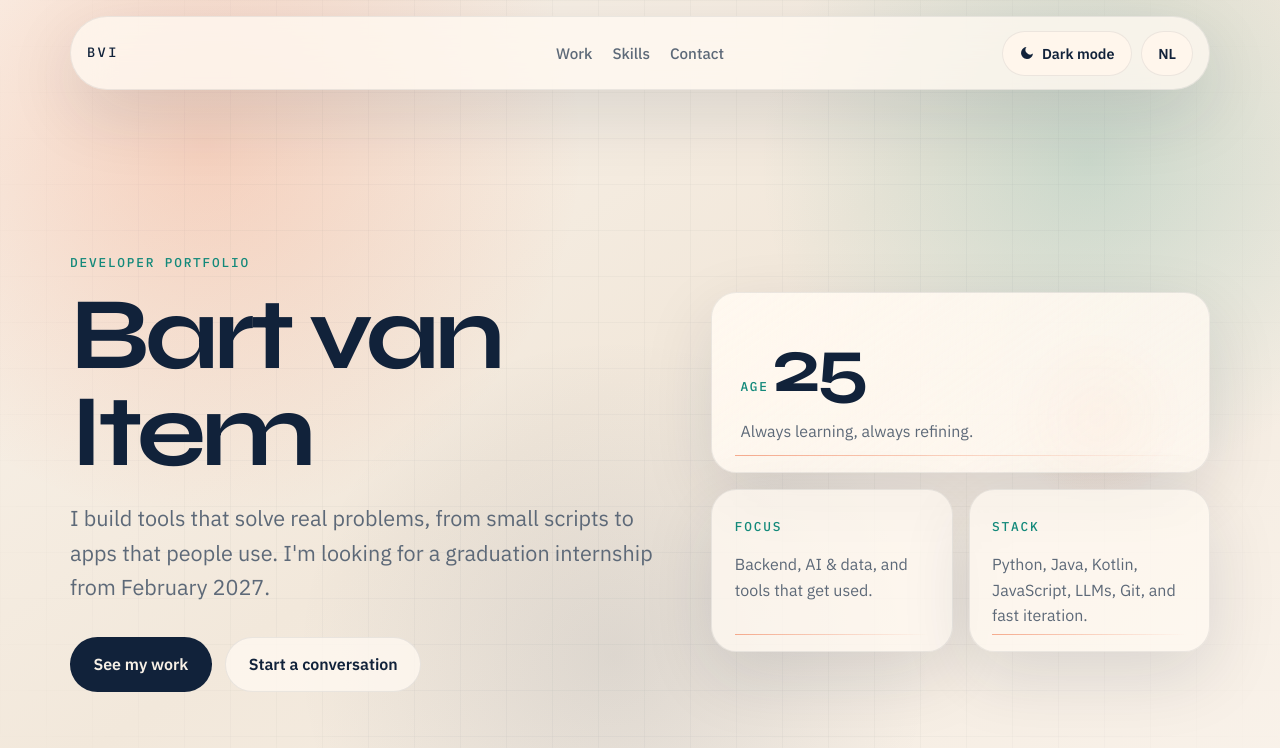
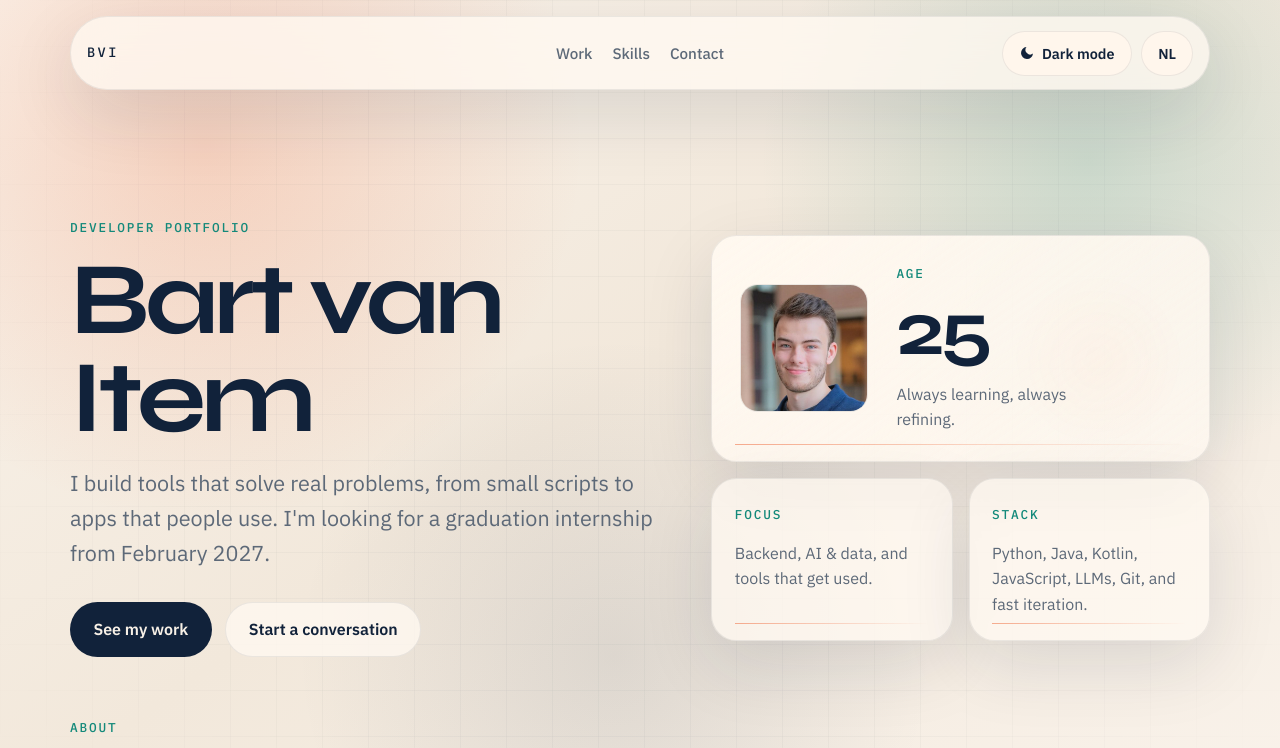
Before and after one commit to Bart-van-Item/Bart-van-Item.github.io, a plain HTML site: page index.html in a window 1280 px wide. Shown: the top 748 px of the page. Drawn offline with Linux system fonts and the light colour scheme.

Commit message:
feat: add my profile photo to the age card
-Shows a photo of me in the hero so visitors see who they are dealing with
-Tightens the hero spacing so the content starts closer to the top

```diff
--- a/css/style.css
+++ b/css/style.css
@@ -275,8 +275,8 @@ body.dark .icon-moon {
   grid-template-columns: minmax(0, 1.1fr) minmax(0, 0.9fr);
   gap: 2rem;
   align-items: center;
-  min-height: calc(100vh - 11rem);
-  padding: 1.25rem 0 0.5rem;
+  /* Content sits under the nav instead of centred in a full screen */
+  padding: 4rem 0 2rem;
 }
 
 .hero-copy {
@@ -810,3 +810,36 @@ body.dark .icon-moon {
     font-size: 0.82rem;
   }
 }
+
+/* Profile photo inside the age card: photo left, label, age and text right */
+.signal-card-photo {
+  display: grid;
+  grid-template-columns: auto 1fr;
+  column-gap: 1.75rem;
+  align-items: center;
+}
+
+.hero-photo {
+  grid-row: 1 / span 3;
+  width: 128px;
+  height: 128px;
+  border-radius: 1.1rem;
+  object-fit: cover;
+  border: 1px solid var(--card-stroke);
+}
+
+/* Lets "always learning, always refining" break onto two lines */
+.signal-card-photo .signal-text {
+  max-width: 13rem;
+}
+
+@media (max-width: 760px) {
+  .signal-card-photo {
+    column-gap: 1.1rem;
+  }
+
+  .hero-photo {
+    width: 96px;
+    height: 96px;
+  }
+}
--- a/index.html
+++ b/index.html
@@ -98,7 +98,8 @@
 
       <aside class="hero-panel" aria-label="Highlights">
         <div class="hero-panel-grid">
-          <article class="signal-card signal-card-large">
+          <article class="signal-card signal-card-large signal-card-photo">
+            <img class="hero-photo" src="/assets/img/bart-van-item-profile.jpg" alt="Bart van Item" width="480" height="480">
             <span class="signal-label" data-i18n="signal_age_label">Age</span>
             <strong class="signal-value"><span id="age"></span></strong>
             <p class="signal-text" data-i18n="signal_age_text">Always learning, always refining.</p>
```
Also changed, not shown: assets/img/bart-van-item-profile.jpg (added).
